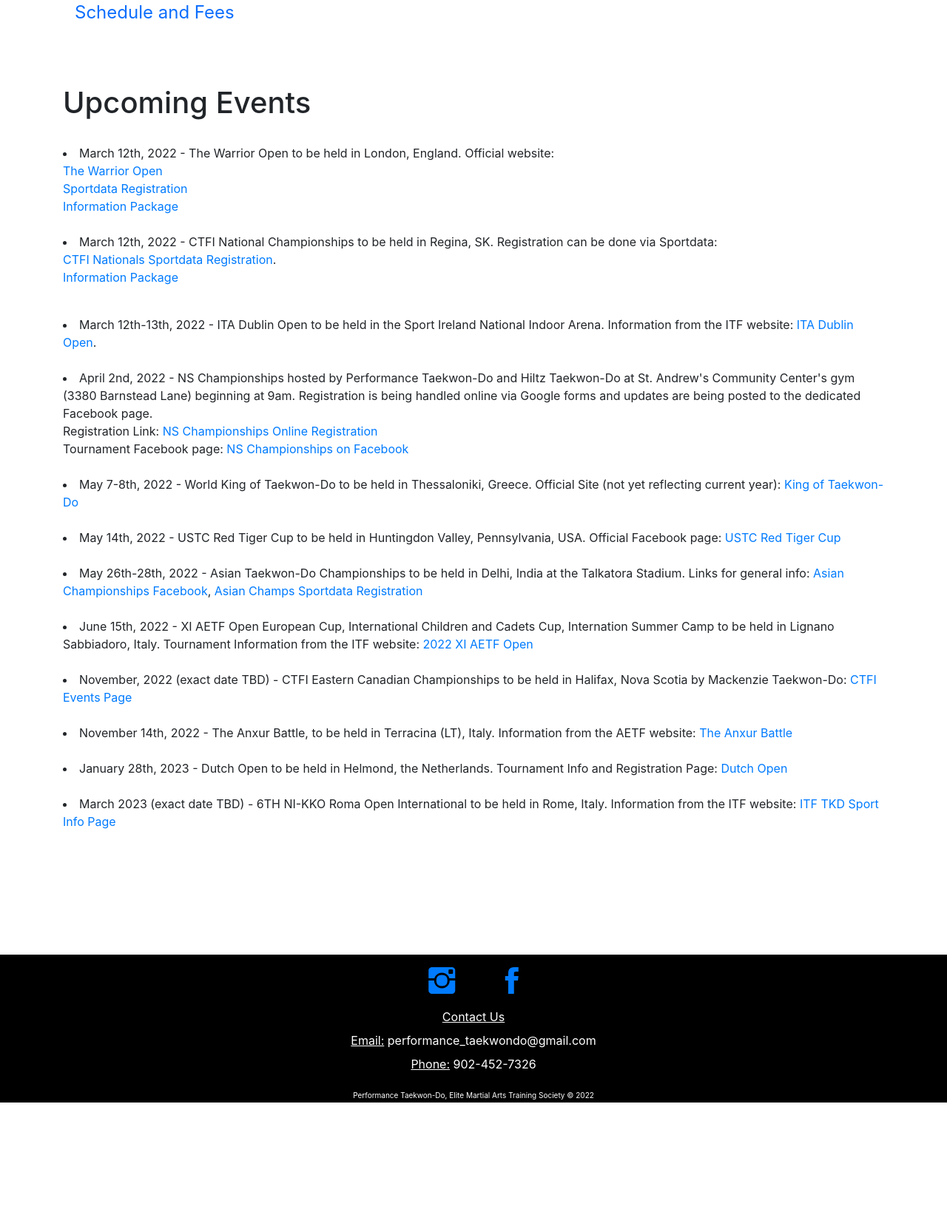
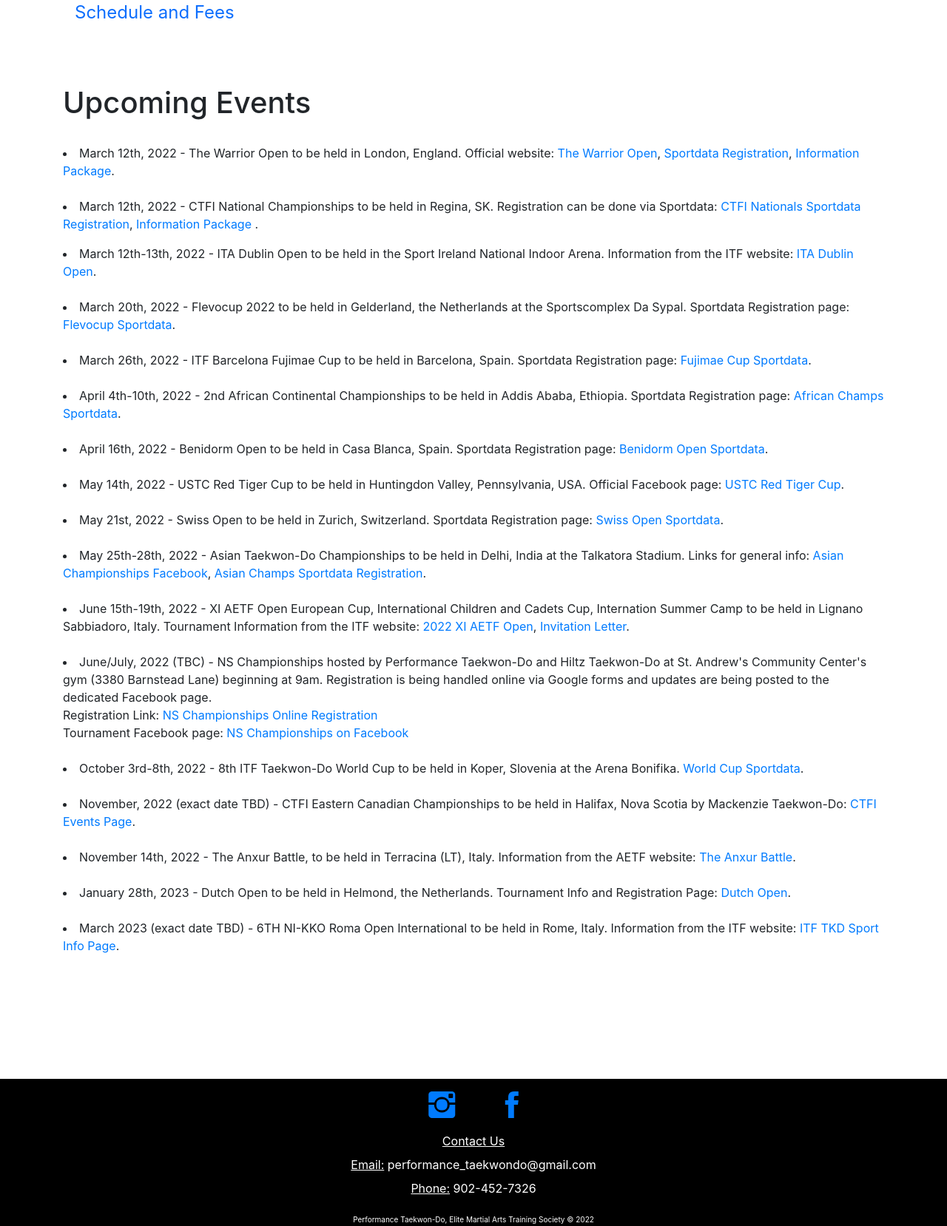
Before and after one commit to saoneil/ptkd_flask_website, a Flask app: page /upcomingevents in a window 1280 px wide. Shown: the part 241-1899 px from the top of the page at 74% size. Before the commit the page ends 1732 px from the top, so only its background shows below. Run offline with Flask 2, Linux system fonts and the light colour scheme; some libraries are stand-ins or nearby versions.

Commit message:
events and team updates

```diff
--- a/templates/about.html
+++ b/templates/about.html
@@ -48,7 +48,7 @@
       	  <h3>Serena MacRury</h3>
           <img src="{{url_for('static', filename='images/DSC_0013.JPG')}}" width="533" height="300"/><br><br>
           <p>
-        		Serena MacRury started training in Taekwon-Do in 2007 at the age of 9 at Hiltz Taekwon-Do in Lower Sackville. Serena joined Performance Taekwon-Do in 2016 as an assistant instructor. Serena is also a multiple time national champion in patterns and sparring and has represented Canada at the following World Championships. Serena also works as a veterinary technician at a local practice.
+        		Serena MacRury started training in Taekwon-Do in 2007 at the age of 9 at Hiltz Taekwon-Do in Lower Sackville. Serena joined Performance Taekwon-Do in 2016 as an assistant instructor. Serena is also a multiple time national champion in patterns and sparring and has represented Canada at the following World Championships. Serena works as a veterinary technician at a local practice.<br>
         		<br>Benidorm, Spain (2013)
         		<br>Jesolo, Italy (2015)
         		<br>Dublin, Ireland (2017)
--- a/templates/provincialteam.html
+++ b/templates/provincialteam.html
@@ -24,7 +24,7 @@
                 Feb 20th, 2022 (9am-12pm all team members) - Mackenzie Taekwon-Do (21 Glen Arbour Way, Hammonds Plains).
               </li><br>
               <li>
-                March 5th, 2022 (time/location TBA) - only open to those attending the Nationals.
+                March 5th, 2022 (unconfirmed, time/location TBA)
               </li>
             </ul>
           </p><br><br>
--- a/templates/upcomingevents.html
+++ b/templates/upcomingevents.html
@@ -31,61 +31,79 @@
           <h1>Upcoming Events</h1><br>
           <ul.a {list-style-type: circle;}>
             <li>
-              March 12th, 2022 - The Warrior Open to be held in London, England. Official website: <br>
-              <a href="https://thewarrioropen.com/">The Warrior Open</a><br>
-              <a href="https://www.sportdata.org/taekwondo_itf/set-online/veranstaltung_info_main.php?active_menu=calendar&vernr=293#a_eventhead">Sportdata Registration</a><br>
-              <a href="https://drive.google.com/file/d/1IIneXw35gYEzNtjQCiuZrVU3UUu45Kno/view?usp=sharing">Information Package</a><br>
+              March 12th, 2022 - The Warrior Open to be held in London, England. Official website: <a href="https://thewarrioropen.com/">The Warrior Open</a>, <a href="https://www.sportdata.org/taekwondo_itf/set-online/veranstaltung_info_main.php?active_menu=calendar&vernr=293#a_eventhead">Sportdata Registration</a>,
+              <a href="https://drive.google.com/file/d/1IIneXw35gYEzNtjQCiuZrVU3UUu45Kno/view?usp=sharing">Information Package</a>.
             </li><br>
 
             <li>
-              March 12th, 2022 - CTFI National Championships to be held in Regina, SK. Registration can be done via Sportdata: <br>
-              <a href="https://www.sportdata.org/taekwondo_itf/set-online/veranstaltung_info_main.php?active_menu=calendar&vernr=297#a_eventhead">CTFI Nationals Sportdata Registration</a>.<br>
-              <a href="https://drive.google.com/file/d/1CEVVb3hpiAocuKkj4ZvQsdCdXtnSAP2M/view?usp=sharing">Information Package</a>
+              March 12th, 2022 - CTFI National Championships to be held in Regina, SK. Registration can be done via Sportdata:
+              <a href="https://www.sportdata.org/taekwondo_itf/set-online/veranstaltung_info_main.php?active_menu=calendar&vernr=297#a_eventhead">CTFI Nationals Sportdata Registration</a>,
+              <a href="https://drive.google.com/file/d/1CEVVb3hpiAocuKkj4ZvQsdCdXtnSAP2M/view?usp=sharing">Information Package</a> .
               </p>
-            </li><br>
+            </li>
 
             <li>
               March 12th-13th, 2022 - ITA Dublin Open to be held in the Sport Ireland National Indoor Arena. Information from the ITF website: <a href="https://itftkd.sport/event/ita-dublin-open/?fbclid=IwAR0J1P7F0B1JXecEeVzTlI2nkAeapibRki27EjfPCakRzhcLLz6m6yICJZY">ITA Dublin Open</a>.
             </li><br>
 
             <li>
-              April 2nd, 2022 - NS Championships hosted by Performance Taekwon-Do and Hiltz Taekwon-Do at St. Andrew's Community Center's gym (3380 Barnstead Lane) beginning at 9am. Registration is being handled online via Google forms and updates are being posted to the dedicated Facebook page.<br>
+              March 20th, 2022 - Flevocup 2022 to be held in Gelderland, the Netherlands at the Sportscomplex Da Sypal. Sportdata Registration page: <a href="https://www.sportdata.org/taekwondo_itf/set-online/veranstaltung_info_main.php?active_menu=calendar&vernr=294#a_eventhead">Flevocup Sportdata</a>.
+            </li><br>
+
+            <li>
+              March 26th, 2022 - ITF Barcelona Fujimae Cup to be held in Barcelona, Spain. Sportdata Registration page: <a href="https://www.sportdata.org/taekwondo_itf/set-online/veranstaltung_info_main.php?active_menu=calendar&vernr=289&ver_info_action=info#a_eventhead">Fujimae Cup Sportdata</a>.
+            </li><br>
+
+            <li>
+              April 4th-10th, 2022 - 2nd African Continental Championships to be held in Addis Ababa, Ethiopia. Sportdata Registration page: <a href="https://www.sportdata.org/taekwondo_itf/set-online/veranstaltung_info_main.php?active_menu=calendar&vernr=305#a_eventhead">African Champs Sportdata</a>.
+            </li><br>
+
+            <li>
+              April 16th, 2022 - Benidorm Open to be held in Casa Blanca, Spain. Sportdata Registration page: <a href="https://www.sportdata.org/taekwondo_itf/set-online/veranstaltung_info_main.php?active_menu=calendar&vernr=306#a_eventhead">Benidorm Open Sportdata</a>.
+            </li><br>
+
+            <li>May 14th, 2022 - USTC Red Tiger Cup to be held in Huntingdon Valley, Pennsylvania, USA. Official Facebook page:
+              <a href="https://www.facebook.com/events/304091321160126?acontext=%7B%22event_action_history%22%3A[%7B%22surface%22%3A%22page%22%7D]%7D">USTC Red Tiger Cup</a>.
+            </li><br>
+
+            <li>
+              May 21st, 2022 - Swiss Open to be held in Zurich, Switzerland. Sportdata Registration page: <a href="https://www.sportdata.org/taekwondo_itf/set-online/veranstaltung_info_main.php?active_menu=calendar&vernr=308#a_eventhead">Swiss Open Sportdata</a>.
+            </li><br>
+
+            <li>
+              May 25th-28th, 2022 - Asian Taekwon-Do Championships to be held in Delhi, India at the Talkatora Stadium. Links for general info:
+              <a href="https://www.facebook.com/events/talkatora-stadium/asian-taekwon-do-itf-championship-2022/471004007545356/">Asian Championships Facebook</a>,
+              <a href="https://www.sportdata.org/taekwondo_itf/set-online/veranstaltung_info_main.php?active_menu=calendar&vernr=291#a_eventhead">Asian Champs Sportdata Registration</a>.
+            </li><br>
+
+            <li>
+              June 15th-19th, 2022 - XI AETF Open European Cup, International Children and Cadets Cup, Internation Summer Camp to be held in Lignano Sabbiadoro, Italy. Tournament Information from the ITF website: <a href="https://itftkd.sport/event/xi-aetf-open-european-cup/">2022 XI AETF Open</a>, <a href="https://ucarecdn.com/54175722-000f-470a-a6ff-83696dcf122f/">Invitation Letter</a>.
+            </li><br>
+
+            <li>
+              June/July, 2022 (TBC) - NS Championships hosted by Performance Taekwon-Do and Hiltz Taekwon-Do at St. Andrew's Community Center's gym (3380 Barnstead Lane) beginning at 9am. Registration is being handled online via Google forms and updates are being posted to the dedicated Facebook page.<br>
               Registration Link: <a href="https://forms.gle/vXazp1tL74vdtQs5A">NS Championships Online Registration</a><br>
               Tournament Facebook page: <a href="https://www.facebook.com/NSChampionship">NS Championships on Facebook</a>
             </li><br>
 
-            <li>May 7-8th, 2022 - World King of Taekwon-Do to be held in Thessaloniki, Greece. Official Site (not yet reflecting current year):
-              <a href="https://greekopen.gr/">King of Taekwon-Do</a>
-            </li><br>
-
-            <li>May 14th, 2022 - USTC Red Tiger Cup to be held in Huntingdon Valley, Pennsylvania, USA. Official Facebook page:
-              <a href="https://www.facebook.com/events/304091321160126?acontext=%7B%22event_action_history%22%3A[%7B%22surface%22%3A%22page%22%7D]%7D">USTC Red Tiger Cup</a>
+            <li>
+              October 3rd-8th, 2022 - 8th ITF Taekwon-Do World Cup to be held in Koper, Slovenia at the Arena Bonifika. <a href=https://www.sportdata.org/taekwondo_itf/set-online/veranstaltung_info_main.php?active_menu=calendar&vernr=216#a_eventhead">World Cup Sportdata</a>.
             </li><br>
 
             <li>
-              May 26th-28th, 2022 - Asian Taekwon-Do Championships to be held in Delhi, India at the Talkatora Stadium. Links for general info:
-              <a href="https://www.facebook.com/events/talkatora-stadium/asian-taekwon-do-itf-championship-2022/471004007545356/">Asian Championships Facebook</a>,
-              <a href="https://www.sportdata.org/taekwondo_itf/set-online/veranstaltung_info_main.php?active_menu=calendar&vernr=291#a_eventhead">Asian Champs Sportdata Registration</a><br>
+              November, 2022 (exact date TBD) - CTFI Eastern Canadian Championships to be held in Halifax, Nova Scotia by Mackenzie Taekwon-Do: <a href="https://www.ctfi.org/ctfi-competition-schedule/">CTFI Events Page</a>.
             </li><br>
 
             <li>
-              June 15th, 2022 - XI AETF Open European Cup, International Children and Cadets Cup, Internation Summer Camp to be held in Lignano Sabbiadoro, Italy. Tournament Information from the ITF website: <a href="https://itftkd.sport/event/xi-aetf-open-european-cup/">2022 XI AETF Open</a>
+              November 14th, 2022 - The Anxur Battle, to be held in Terracina (LT), Italy. Information from the AETF website: <a href="https://itfeurope.org/post/invitation-to-the-anxur-battle">The Anxur Battle</a>.
             </li><br>
 
             <li>
-              November, 2022 (exact date TBD) - CTFI Eastern Canadian Championships to be held in Halifax, Nova Scotia by Mackenzie Taekwon-Do: <a href="https://www.ctfi.org/ctfi-competition-schedule/">CTFI Events Page</a>
+              January 28th, 2023 - Dutch Open to be held in Helmond, the Netherlands. Tournament Info and Registration Page: <a href="https://open-dutch.nl/">Dutch Open</a>.
             </li><br>
 
             <li>
-              November 14th, 2022 - The Anxur Battle, to be held in Terracina (LT), Italy. Information from the AETF website: <a href="https://itfeurope.org/post/invitation-to-the-anxur-battle">The Anxur Battle</a>
-            </li><br>
-
-            <li>
-              January 28th, 2023 - Dutch Open to be held in Helmond, the Netherlands. Tournament Info and Registration Page: <a href="https://open-dutch.nl/">Dutch Open</a>
-            </li><br>
-
-            <li>
-              March 2023 (exact date TBD) - 6TH NI-KKO Roma Open International to be held in Rome, Italy. Information from the ITF website: <a href="https://itftkd.sport/event/6th-ni-kko-roma-open-international/">ITF TKD Sport Info Page</a>
+              March 2023 (exact date TBD) - 6TH NI-KKO Roma Open International to be held in Rome, Italy. Information from the ITF website: <a href="https://itftkd.sport/event/6th-ni-kko-roma-open-international/">ITF TKD Sport Info Page</a>.
             </li><br>
           </ul.a>
 
```
